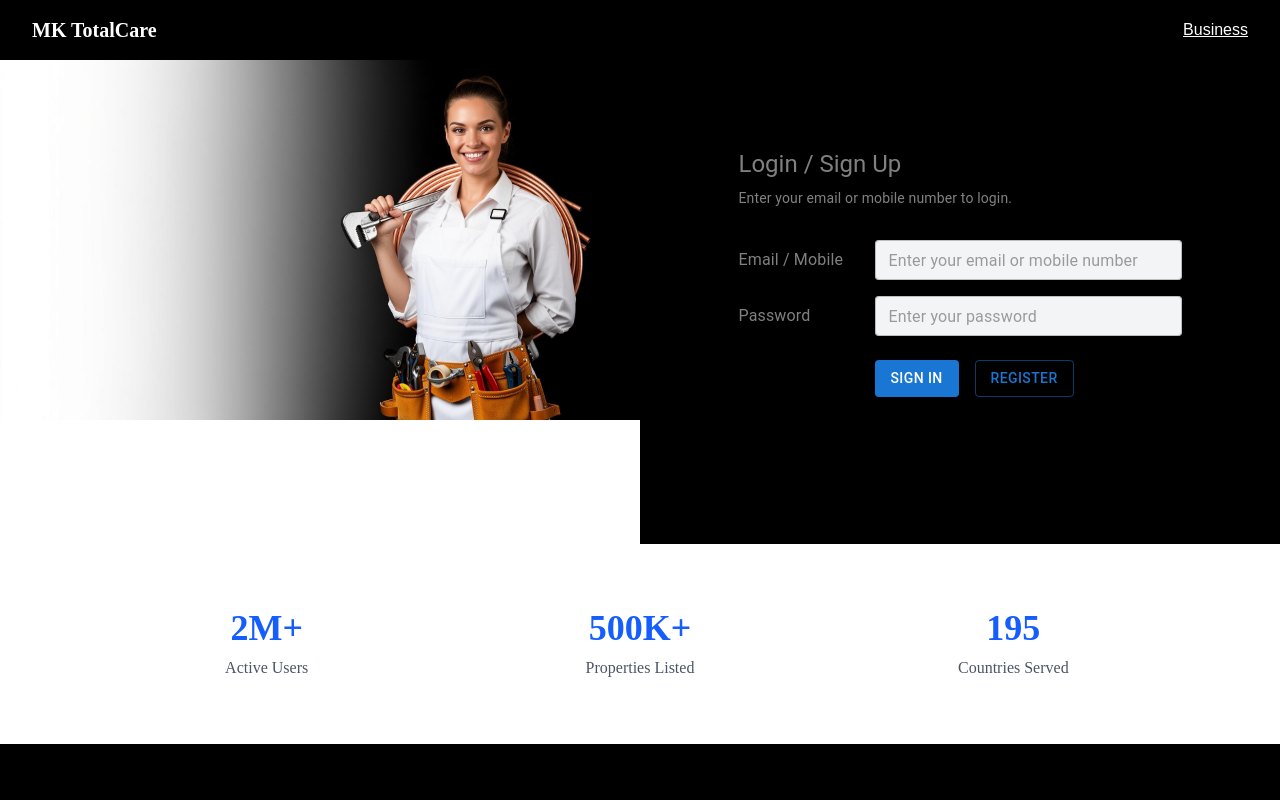
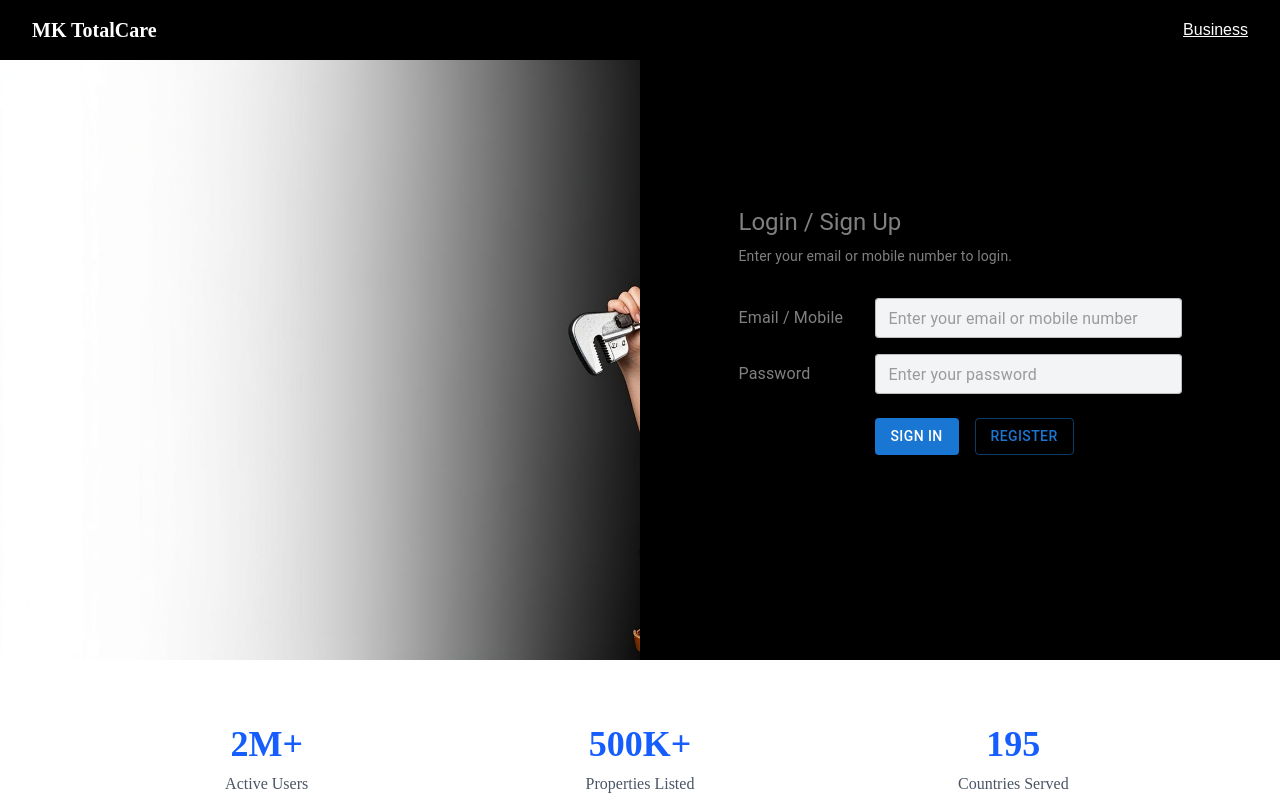
Before and after one commit to vvivek2/global-booking-services-ui, a Next.js app: page / in a window 1280 px wide. Shown: the top 800 px of the page. Built offline with nearby package versions, Linux system fonts and the light colour scheme.

Commit message:
height fix for landing page

```diff
--- a/app/src/components/landing.tsx
+++ b/app/src/components/landing.tsx
@@ -21,29 +21,26 @@ export default function Landing() {
 
       {/* Hero */}
       <section>
-        <div className="flex flex-col md:flex-row items-stretch gap-0">
+        <div className="flex flex-col md:flex-row items-stretch">
 
           {/* Left Image */}
-          <div className="w-full md:w-1/2">
-            <div className="relative w-full aspect-video">
+          <div className="w-full md:w-1/2 relative min-h-[400px] md:min-h-[600px]">
             <Image
               src={landingImage}
               alt="landingImage"
               fill
-                loading="eager"
-                sizes="100vw"
               className="object-cover object-left"
             />
           </div>
-          </div>
 
           {/* Right Login Panel */}
-          <div className="w-full md:w-1/2 bg-black flex items-center justify-center py-10">
+          <div className="w-full md:w-1/2 bg-black flex items-center justify-center p-10">
             <SignInEmailSheet />
           </div>
 
         </div>
       </section>
+
 
 
       {/* Stats */}
```
Lines whose indentation alone changed are shown as unchanged.
